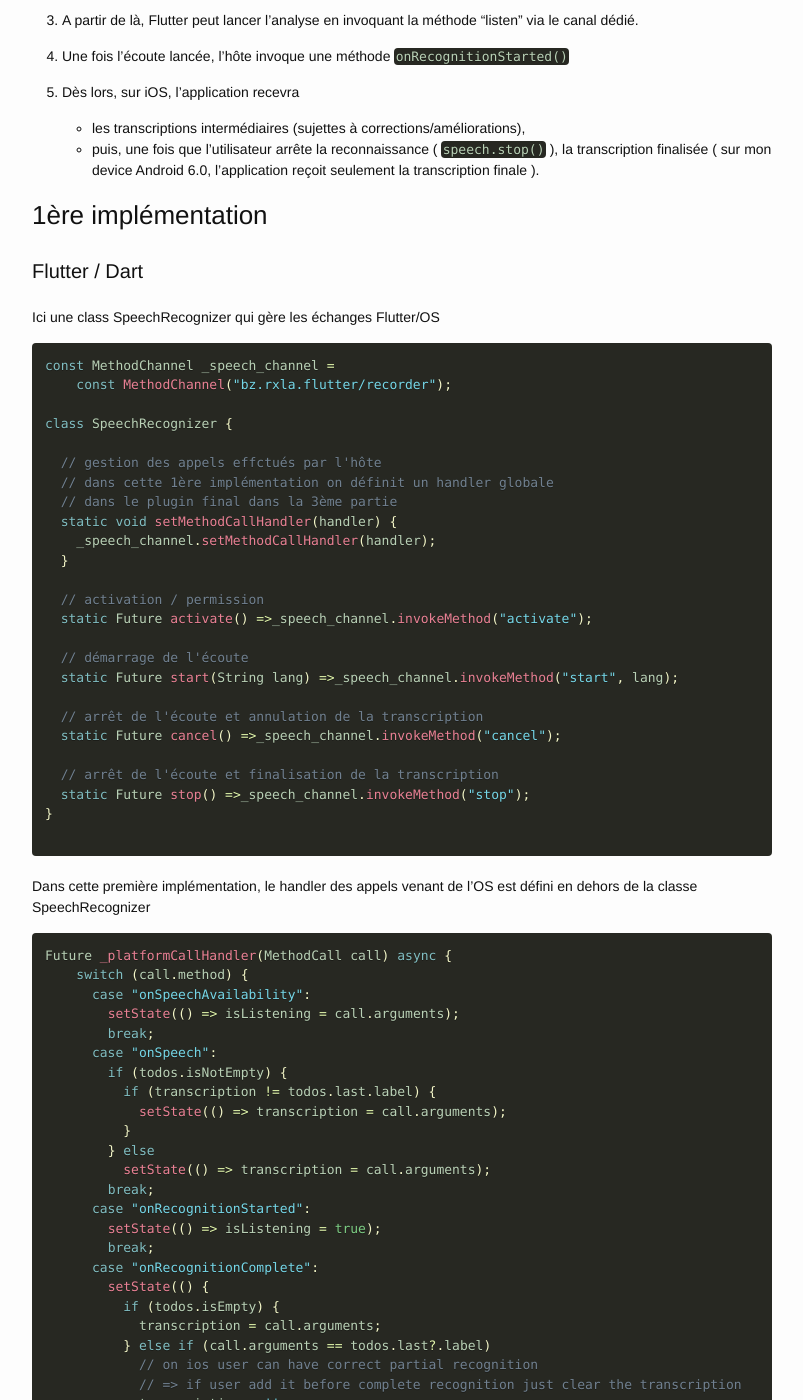
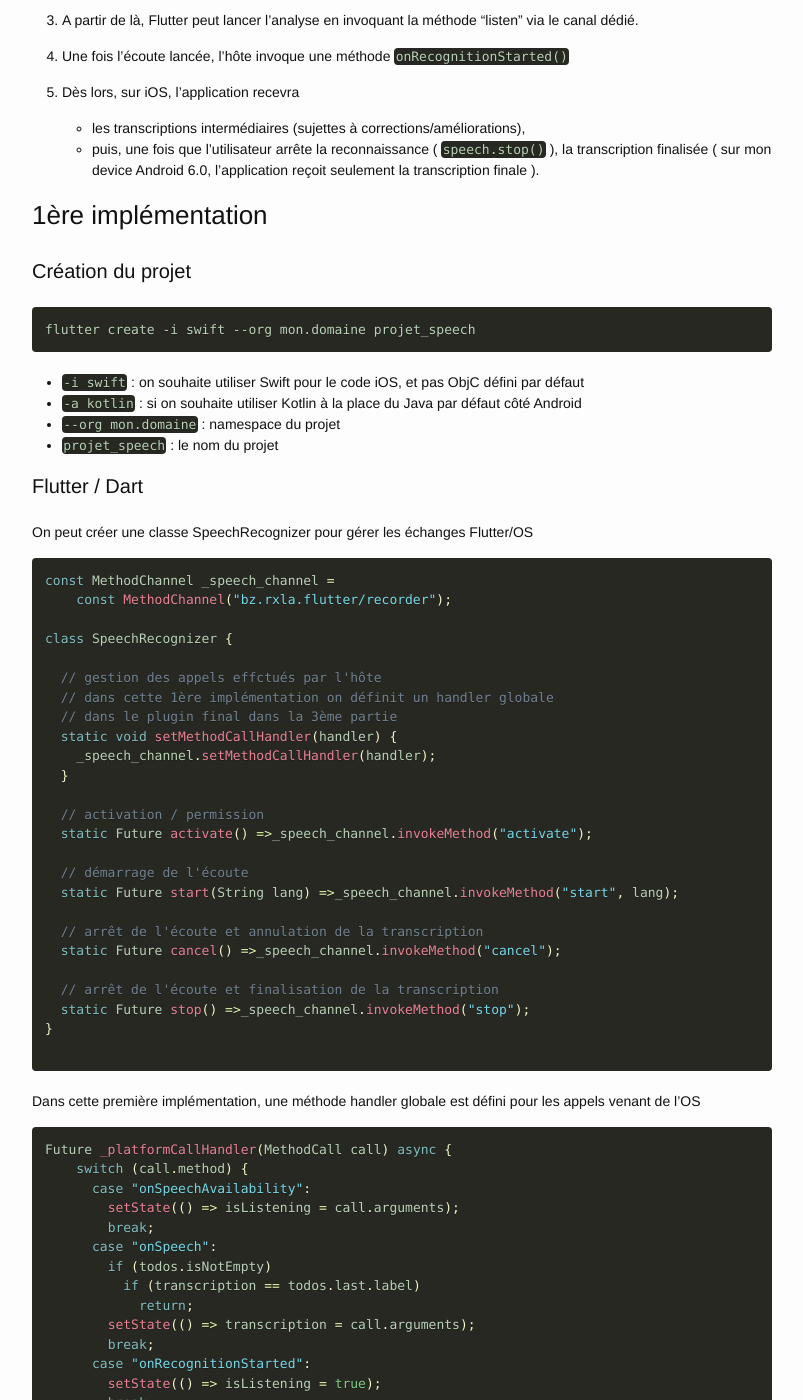
Before and after one commit to rxlabz/rxlabz.github.io, a Jekyll site: the page built from _posts/2017-06-13-sytody-flutter-natif-plugins2.md, in a window 1280 px wide and 1400 px high, scrolled down 2229 px. Shown: the whole window, without its empty margins (238-1041 px from the left). Built offline with Jekyll 4.4.1, drawn with Linux system fonts in a browser that asks for light colours; comment, search, counter and statistics services are not loaded; some of the changed text lies outside the part shown.

Commit message:
various updates

````diff
--- a/_posts/2017-06-13-sytody-flutter-natif-plugins2.md
+++ b/_posts/2017-06-13-sytody-flutter-natif-plugins2.md
@@ -58,9 +58,20 @@
 
 ### 1ère implémentation
 
+#### Création du projet
+
+```bash
+flutter create -i swift --org mon.domaine projet_speech
+```
+
+- `-i swift` : on souhaite utiliser Swift pour le code iOS, et pas ObjC défini par défaut
+- `-a kotlin` : si on souhaite utiliser Kotlin à la place du Java par défaut côté Android
+- `--org mon.domaine` : namespace du projet
+- `projet_speech` : le nom du projet
+
 #### Flutter / Dart
 
-Ici une class SpeechRecognizer qui gère les échanges Flutter/OS
+On peut créer une classe SpeechRecognizer pour gérer les échanges Flutter/OS
 
 ```dart
 const MethodChannel _speech_channel =
@@ -90,7 +101,7 @@
 
 ```
 
-Dans cette première implémentation, le handler des appels venant de l'OS est défini en dehors de la classe SpeechRecognizer
+Dans cette première implémentation, une méthode handler globale est défini pour les appels venant de l'OS
 
 ```dart
 Future _platformCallHandler(MethodCall call) async {
@@ -99,24 +110,20 @@
         setState(() => isListening = call.arguments);
         break;
       case "onSpeech":
-        if (todos.isNotEmpty) {
-          if (transcription != todos.last.label) {
-            setState(() => transcription = call.arguments);
-          }
-        } else
-          setState(() => transcription = call.arguments);
+        if (todos.isNotEmpty)
+          if (transcription == todos.last.label)
+            return;
+        setState(() => transcription = call.arguments);
         break;
       case "onRecognitionStarted":
         setState(() => isListening = true);
         break;
       case "onRecognitionComplete":
         setState(() {
-          if (todos.isEmpty) {
-            transcription = call.arguments;
-          } else if (call.arguments == todos.last?.label)
-            // on ios user can have correct partial recognition
-            // => if user add it before complete recognition just clear the transcription
-            transcription = '';
+          // on ios user can have correct partial recognition
+          // => if user add it before complete recognition just clear the transcription
+          if (call.arguments == todos.last?.label)
+              transcription = '';
           else
             transcription = call.arguments;
         });
````
Also changed, not shown: _posts/2017-04-27-flutter-notification.md (+11 -15 lines), _posts/2017-06-13-sytody-flutter-natif-plugins3.md (+73 -5 lines).
